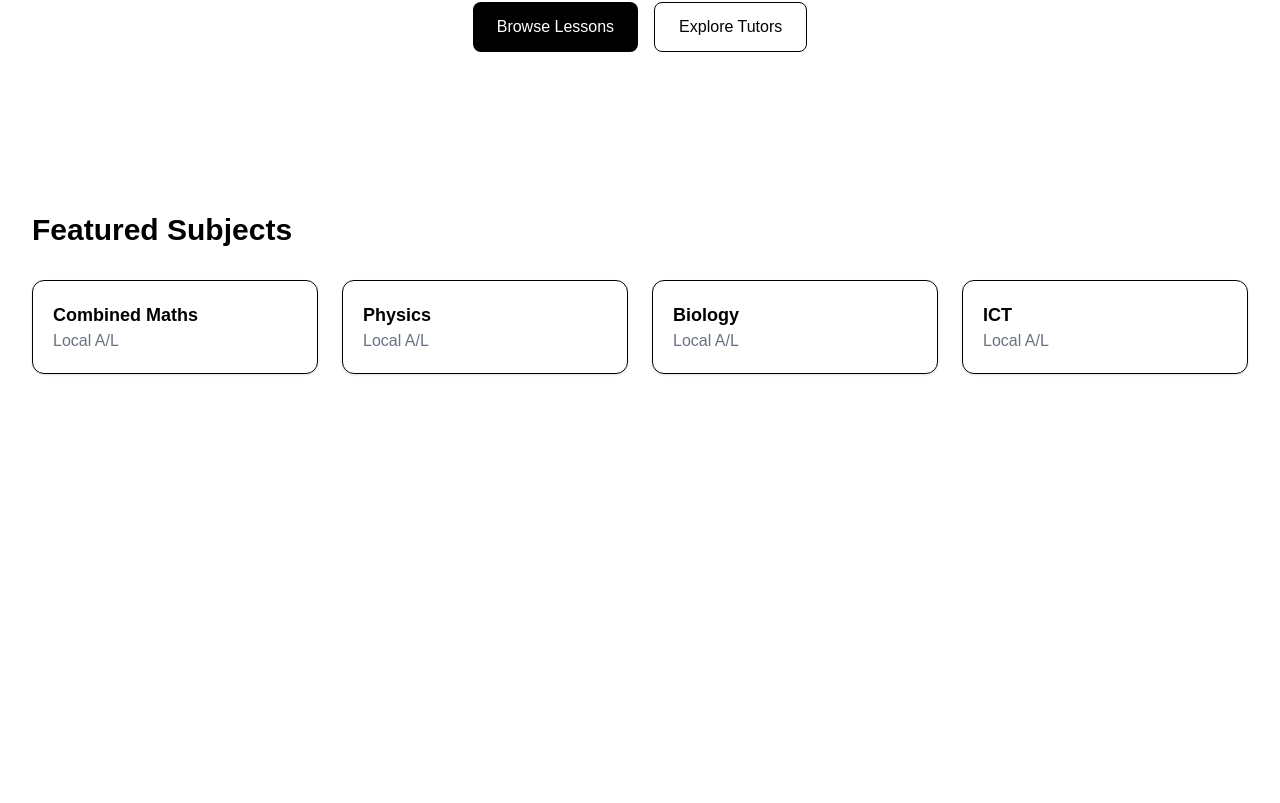
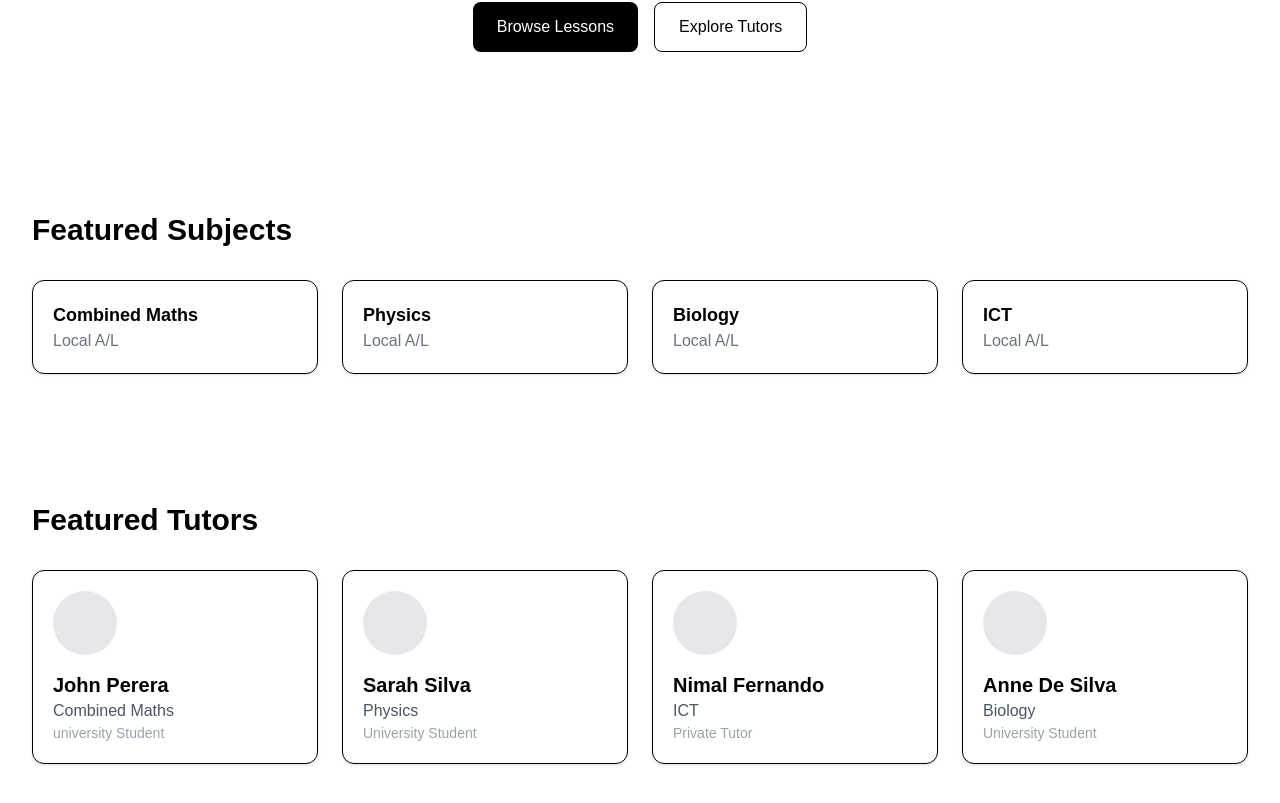
Before and after one commit to DinukaD-24/tutor-platform, a Next.js app: page / in a window 1280 px wide. Shown: the part 277-1080 px from the top of the page. Before the commit the page ends 800 px from the top, so only its background shows below. Built offline with nearby package versions, Linux system fonts and the light colour scheme.

Commit message:
Add Featured tutors section with tutor card components and titors data

```diff
--- a/src/app/page.js
+++ b/src/app/page.js
@@ -1,6 +1,7 @@
 import Navbar from "@/components/navbar/Navbar";
 import HeroSection from "@/components/home/HeroSection";
 import FeaturedSubjects from "@/components/home/FeaturedSubjects";
+import FeaturedTutors from "@/components/home/FeaturedTutors";
 
 export default function Home() {
   return (
@@ -8,6 +9,7 @@ export default function Home() {
       <Navbar/>
       <HeroSection/>
       <FeaturedSubjects/>
+      <FeaturedTutors/>
     </main>
   );
 }
--- /dev/null
+++ b/src/components/cards/TutorCard.jsx
@@ -0,0 +1,20 @@
+export default function TutorCard({tutor}) {
+    return (
+        <div className="border rounded-xl p-5 shadow-sm">
+            <div className="w-16 h-16 rounded-full bg-gray-200 mb-4"></div>
+
+            <h3 className="text-xl font-semibold">
+                {tutor.name}
+            </h3>
+
+            <p className="text-gray-600">
+                {tutor.subject}
+            </p>
+
+            <p className="text-sm text-gray-400">
+                {tutor.tutorType}
+            </p>
+
+        </div>
+    );
+}
--- /dev/null
+++ b/src/components/home/FeaturedTutors.jsx
@@ -0,0 +1,21 @@
+import {tutors} from "@/data/tutors";
+import TutorCard from "../cards/TutorCard";
+
+export default function FeaturedTutors() {
+    return (
+        <section className="px-8 py-16">
+            <h2 className="text-3xl font-bold mb-8">
+                Featured Tutors
+            </h2>
+
+            <div className="grid grid-cols-1 md:grid-cols-2 lg:grid-cols-4 gap-6">
+                {tutors.map((tutor) => (
+                    <TutorCard
+                        key={tutor.id}
+                        tutor={tutor}
+                    />
+                ))}
+            </div>
+        </section>
+    );
+}
--- /dev/null
+++ b/src/data/tutors.js
@@ -0,0 +1,26 @@
+export const tutors = [
+    {
+        id: 1,
+        name: "John Perera",
+        subject: "Combined Maths",
+        tutorType: "university Student",
+    },
+    {
+        id: 2,
+        name: "Sarah Silva",
+        subject: "Physics",
+        tutorType: "University Student",
+    },
+    {
+        id: 3,
+        name: "Nimal Fernando",
+        subject: "ICT",
+        tutorType: "Private Tutor",
+    },
+    {
+        id: 4,
+        name: "Anne De Silva",
+        subject: "Biology",
+        tutorType: "University Student",
+    },
+];
```
